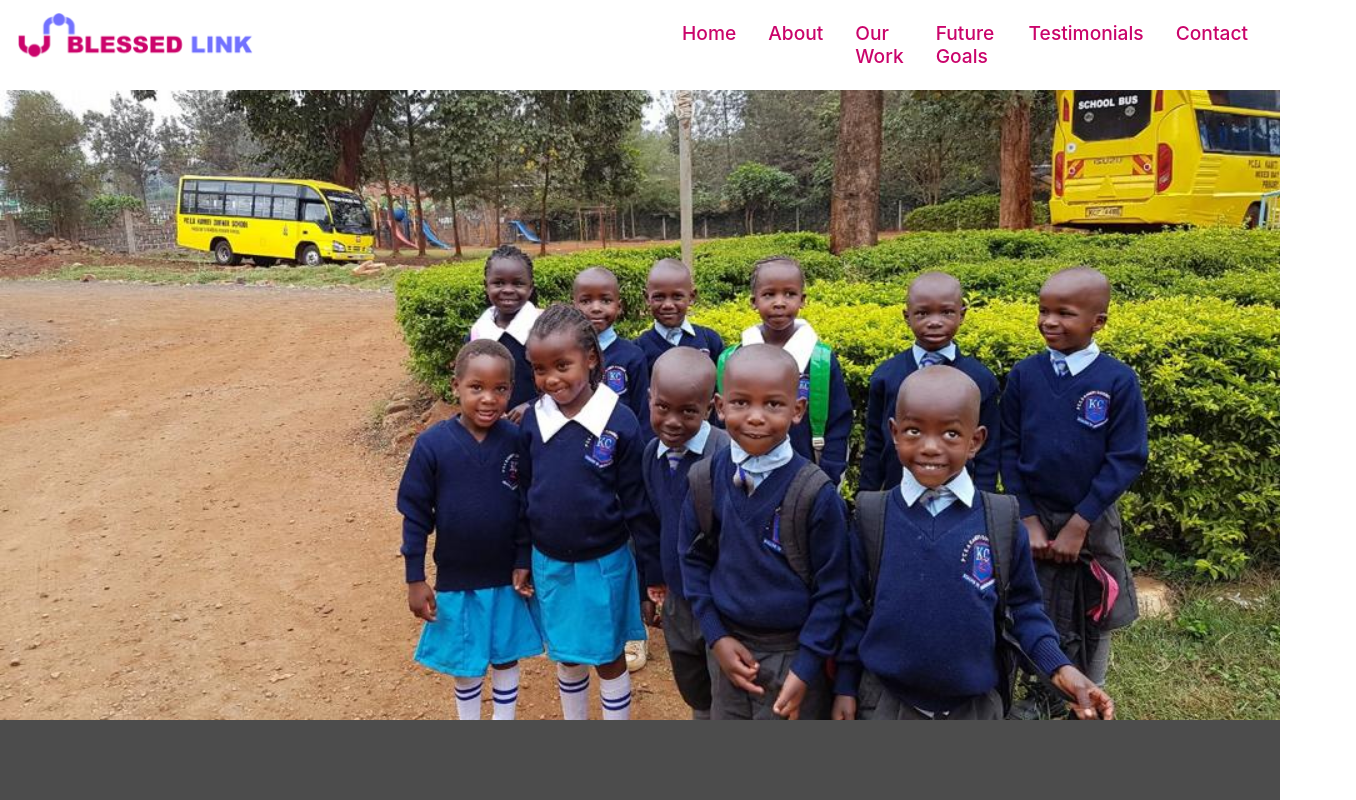
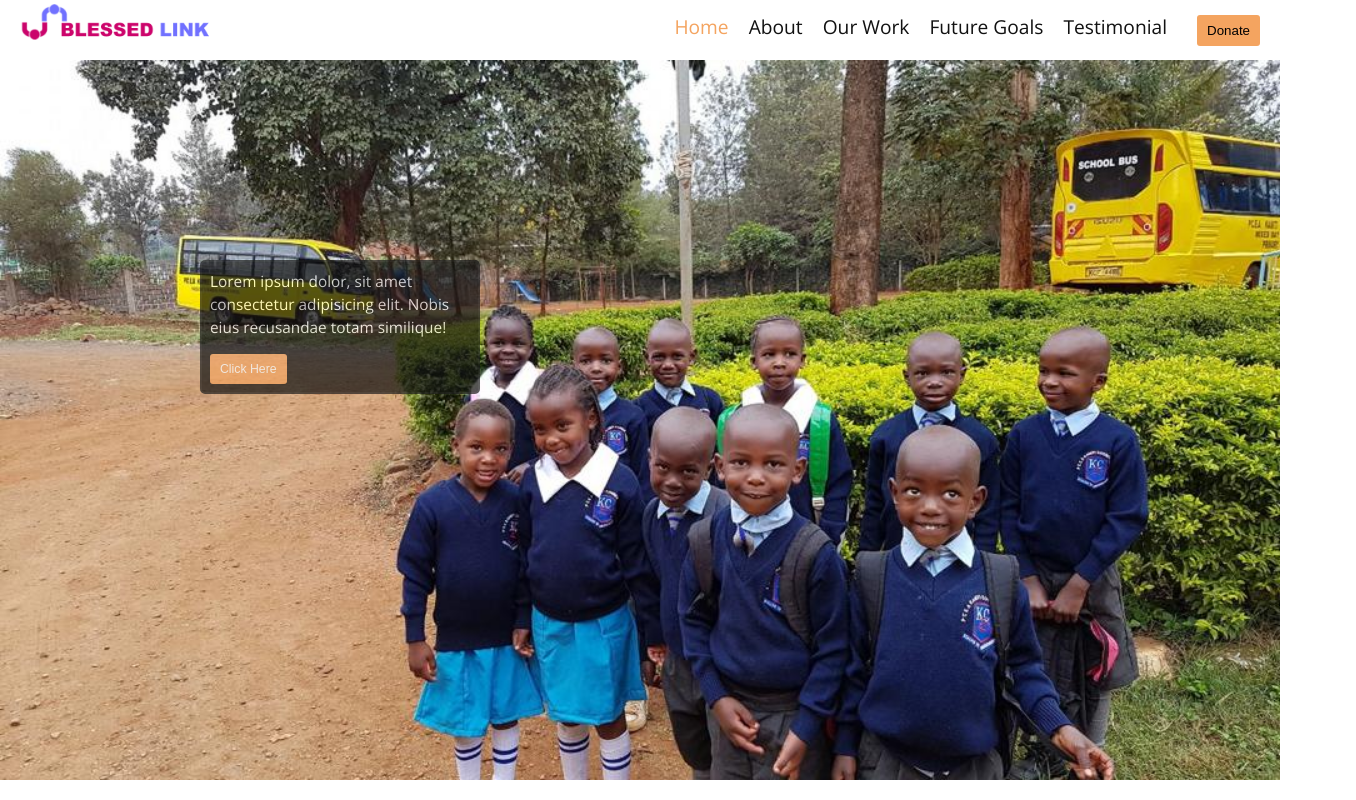
Before and after one commit to Awuor-Nancy/blessedlink-org, a React (Create React App) app: page / in a window 1280 px wide. Shown: the top 800 px of the page, 1356 px wide, since content can reach past the window. Built offline with nearby package versions, Linux system fonts and the light colour scheme.

Commit message:
updated the nav links and hero section

```diff
--- a/src/App.js
+++ b/src/App.js
@@ -1,4 +1,4 @@
-import React from 'react'
+
 import Navbar from './components/Navbar'
 import Home from './components/Home'
 import About from './components/About'
@@ -7,17 +7,23 @@ import Testimonials from './components/Testimonials'
 import Demo from './components/Demo'
 import Ourpartners from './components/Ourpartners'
 import Footer from './components/Footer'
+import { BrowserRouter as Router, Routes, Route ,} from 'react-router-dom'
+
 
 function App() {
   return (
     <div>
-      <Navbar />
-      <Home />
-      <About />
-      <Testimonials />
-      <Ourpartners />
-      <Demo />
-      <Footer />
+      <Router>
+        <Navbar />
+        <Routes>
+          <Route exact path='/' element={<Home />} />
+          <Route path='/about' element={<About />} />
+          <Route path='/testimonial' element={<Testimonials />} />
+          <Route path='/partners' element={<Ourpartners />} />
+          <Route path='demo' element={ <Demo />} />
+        </Routes>
+        <Footer />
+      </Router>
     </div>
   );
 }
--- a/src/components/Demo.jsx
+++ b/src/components/Demo.jsx
@@ -1,4 +1,4 @@
-import React from 'react'
+
 import './Demo.css'
 
 const Demo = () => {
--- a/src/components/Home.css
+++ b/src/components/Home.css
@@ -1,5 +1,4 @@
 .hero {
-    background-color: var(--overlay);
     color: #fff;
     height: 100vh;
     width: 100%;
@@ -13,6 +12,28 @@
     position: relative;
 
    }
+
+.slide-info {
+    position: absolute;
+    top: 200px;
+    left: 200px;
+    width: 280px;
+    background: #111;
+    border: 2px solid #1e1e1e;
+    opacity: 0.7;
+    padding: 8px;
+    border-radius: 5px;
+}
+
+.slide-info p{
+    font-size: .8em;
+    line-height: 1.5em;
+}
+
+.slide-info span {
+    margin-top: 15px;
+    display: block;
+}
 
    .slider .slide {
     position: absolute;
--- a/src/components/Home.jsx
+++ b/src/components/Home.jsx
@@ -1,4 +1,4 @@
-import React from 'react'
+
 import './Home.css'
 
 const Hero = () => {
@@ -13,13 +13,83 @@ const Hero = () => {
             </div>
 
             <div className="slider">
-                <div className="slide"></div>
-                <div className="slide"></div>
-                <div className="slide"></div>
-                <div className="slide"></div>
-                <div className="slide"></div>
-                <div className="slide"></div>
-                <div className="slide"></div>
+                <div className="slide">
+                    <div className='slide-info'>
+                        <p>
+                            Lorem ipsum dolor, sit amet consectetur adipisicing elit. Nobis eius recusandae totam similique!
+
+                            <span>
+                                <button className='btn'>Click Here</button>
+                            </span>
+                        </p>
+                    </div>
+                </div>
+                <div className="slide">
+                    <div className='slide-info'>
+                        <p>
+                            Lorem ipsum dolor, sit amet consectetur adipisicing elit. Nobis eius recusandae totam similique!
+
+                            <span>
+                                <button className="btn">Click Here</button>
+                            </span>
+                        </p>
+                    </div>
+                </div>
+                <div className="slide">
+                    <div className='slide-info'>
+                        <p>
+                            Lorem ipsum dolor, sit amet consectetur adipisicing elit. Nobis eius recusandae totam similique!
+
+                            <span>
+                                <button className="btn">Click Here</button>
+                            </span>
+                        </p>
+                    </div>
+                </div>
+                <div className="slide">
+                    <div className='slide-info'>
+                        <p>
+                            Lorem ipsum dolor, sit amet consectetur adipisicing elit. Nobis eius recusandae totam similique!
+
+                            <span>
+                                <button className="btn">Click Here</button>
+                            </span>
+                        </p>
+                    </div>
+                </div>
+                <div className="slide">
+                    <div className='slide-info'>
+                        <p>
+                            Lorem ipsum dolor, sit amet consectetur adipisicing elit. Nobis eius recusandae totam similique!
+
+                            <span>
+                                <button className="btn" >Click Here</button>
+                            </span>
+                        </p>
+                    </div>
+                </div>
+                <div className="slide">
+                    <div className='slide-info'>
+                        <p>
+                            Lorem ipsum dolor, sit amet consectetur adipisicing elit. Nobis eius recusandae totam similique!
+
+                            <span>
+                                <button className="btn">Click Here</button>
+                            </span>
+                        </p>
+                    </div>
+                </div>
+                <div className="slide">
+                    <div className='slide-info'>
+                        <p>
+                            Lorem ipsum dolor, sit amet consectetur adipisicing elit. Nobis eius recusandae totam similique!
+
+                            <span>
+                                <button className="btn">Click Here</button>
+                            </span>
+                        </p>
+                    </div>
+                </div>
             </div>
 
         </div>
--- a/src/components/Navbar.css
+++ b/src/components/Navbar.css
@@ -1,26 +1,51 @@
-.header {
-    position: fixed;
-    height: 90px;
+header {
+    display: flex;
+    height: 60px;
     width: 100%;
-    top: 0;
-    left: 0;
-    z-index: 1;
-    transition: .3s ease-in;
-    overflow: hidden;
-    background-color: #ffffff;
+    padding: 0 20px;
+    /* background: #e1e1e1; */
+    align-items: center;
 }
 
-.header .navbar {
-    display: flex;
-    justify-content: space-between;
-    align-items: center;
-    max-width: 1450px;
-    margin: auto;
-    height: 100%;
-    padding: 0 1rem;
+.nav-wrapper {
+   margin-left: auto;
+   display: flex;
 }
 
-.header .nav-menu a {
+nav a {
+    padding: 5px;
+    margin: 0 5px;
+    font-size: 1em;
+    color: #111;
+    text-decoration: none;
+}
+
+nav a.active {
+  color: sandybrown;
+   border-radius: 3px;
+}
+
+
+.btn-container {
+    display: flex;
+    align-items: center;
+    margin-left: 20px;
+}
+
+.btn-container button {
+    padding: 8px 10px;
+    border: none;
+    outline: none;
+    background: sandybrown;
+    border-radius: 3px;
+    cursor: pointer;
+}
+
+.brand a img {
+    max-width: 200px;
+}
+
+/* .header .nav-menu a {
     color: #ca046b;
 }
 
@@ -45,7 +70,7 @@
 .logo, img{
     margin-right: 200px;
 
-}
+} */
 
 .hamburger {
     display: none;
--- a/src/components/Navbar.jsx
+++ b/src/components/Navbar.jsx
@@ -1,8 +1,11 @@
-import React, { useState } from 'react'
+import {useState} from 'react'
 import { FaBars, FaTimes } from 'react-icons/fa'
+import { NavLink } from 'react-router-dom'
 import logo from './images/logo.png'
 
 import './Navbar.css'
+import Testimonials from './Testimonials'
+
 
 const Navbar = () => {
 
@@ -12,39 +15,59 @@ const Navbar = () => {
     const closeMenu = () => setClick(false)
 
     return (
-        <div className='header'>
-            <nav className='navbar'>
-                <a href='/' className='logo'>
-                    <img src={logo} alt='logo' />
-                </a>
-                <div className='hamburger' onClick={handleClick}>
-                    {click ? (<FaTimes size={30} style={{ color: '#ffffff' }} />)
-                        : (<FaBars size={30} style={{ color: '#ffffff' }} />)}
+        <header>
+            <div className="brand">
+               <NavLink exact to="/"> <img src={logo} alt="logo" title='brand'/></NavLink>
+            </div>
 
-                </div>
-                <ul className={click ? "nav-menu active" : "nav-menu"}>
-                    <li className='nav-item'>
-                        <a href='/' onClick={closeMenu}>Home</a>
-                    </li>
-                    <li className='nav-item'>
-                        <a href='#about' onClick={closeMenu}>About</a>
-                    </li>
-                    <li className='nav-item'>
-                        <a href='#about' onClick={closeMenu}>Our Work</a>
-                    </li>
-                    <li className='nav-item'>
-                        <a href='#about' onClick={closeMenu}>Future Goals</a>
-                    </li>
-                    <li className='nav-item'>
-                        <a href='#testimonials' onClick={closeMenu}>Testimonials</a>
-                    </li>
-                    <li className='nav-item'>
-                        <a href='#demo' onClick={closeMenu}>Contact</a>
-                    </li>
-                </ul>
-            </nav>
-        </div>
+            <div className="nav-wrapper">
+                <nav>
+                    <NavLink exact to="/">Home</NavLink>
+                    <NavLink to="/about">About</NavLink>
+                    <NavLink to="/work">Our Work</NavLink>
+                    <NavLink to="/future-goals">Future Goals</NavLink>
+                    <NavLink to="/testimonial">Testimonial</NavLink>
+                </nav>
+                <div className="btn-container">
+                    <button type='button' className='donate-btn'>Donate</button>
+               </div>
+            </div>
+        </header>
     )
+
+        // <div className='header'>
+        //     <nav className='navbar'>
+        //         <a href='/' className='logo'>
+        //             <img src={logo} alt='logo' />
+        //         </a>
+        //         <div className='hamburger' onClick={handleClick}>
+        //             {click ? (<FaTimes size={30} style={{ color: '#ffffff' }} />)
+        //                 : (<FaBars size={30} style={{ color: '#ffffff' }} />)}
+
+        //         </div>
+        //         <ul className={click ? "nav-menu active" : "nav-menu"}>
+        //             <li className='nav-item'>
+        //                 <a href='/' onClick={closeMenu}>Home</a>
+        //             </li>
+        //             <li className='nav-item'>
+        //                 <a href='#about' onClick={closeMenu}>About</a>
+        //             </li>
+        //             <li className='nav-item'>
+        //                 <a href='#about' onClick={closeMenu}>Our Work</a>
+        //             </li>
+        //             <li className='nav-item'>
+        //                 <a href='#about' onClick={closeMenu}>Future Goals</a>
+        //             </li>
+        //             <li className='nav-item'>
+        //                 <a href='#testimonials' onClick={closeMenu}>Testimonials</a>
+        //             </li>
+        //             <li className='nav-item'>
+        //                 <a href='#demo' onClick={closeMenu}>Contact</a>
+        //             </li>
+        //         </ul>
+        //     </nav>
+        // </div>
+    // )
 }
 
 export default Navbar
--- a/src/index.css
+++ b/src/index.css
@@ -1,3 +1,5 @@
+@import url('https://fonts.googleapis.com/css2?family=Open+Sans:ital,wght@0,300;0,400;0,500;0,600;0,700;0,800;1,300&display=swap');
+
 :root {
   --primary-color: #5bb462;
   --primary-dark: #4f9c55;
@@ -12,11 +14,20 @@
   padding: 0;
 }
 
+.btn {
+    padding: 8px 10px;
+    border: none;
+    outline: none;
+    background: sandybrown;
+    color: #fff;
+    font-size: .8em;
+    border-radius: 3px;
+    cursor: pointer;
+}
+
 body {
   margin: 0;
-  font-family: -apple-system, BlinkMacSystemFont, 'Segoe UI', 'Roboto', 'Oxygen',
-    'Ubuntu', 'Cantarell', 'Fira Sans', 'Droid Sans', 'Helvetica Neue',
-    sans-serif;
+  font-family: 'Open Sans', sans-serif;;
   -webkit-font-smoothing: antialiased;
   -moz-osx-font-smoothing: grayscale;
   font-size: 1.2rem;
@@ -28,7 +39,7 @@ code {
     monospace;
 }
 
-ul {
+/* ul {
   list-style-type: none;
 }
 
@@ -59,4 +70,4 @@ a {
   height: 3px;
   margin: 5px auto;
   background-color: var(--primary-color);
-}
+} */
```
